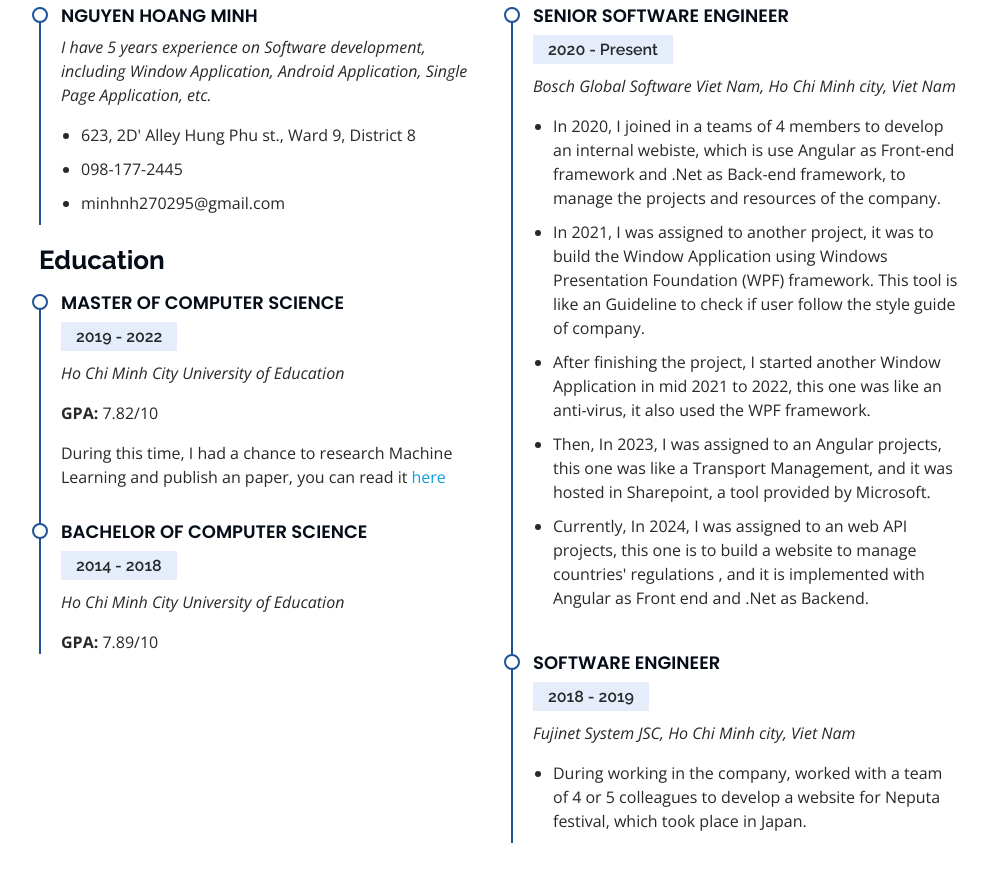
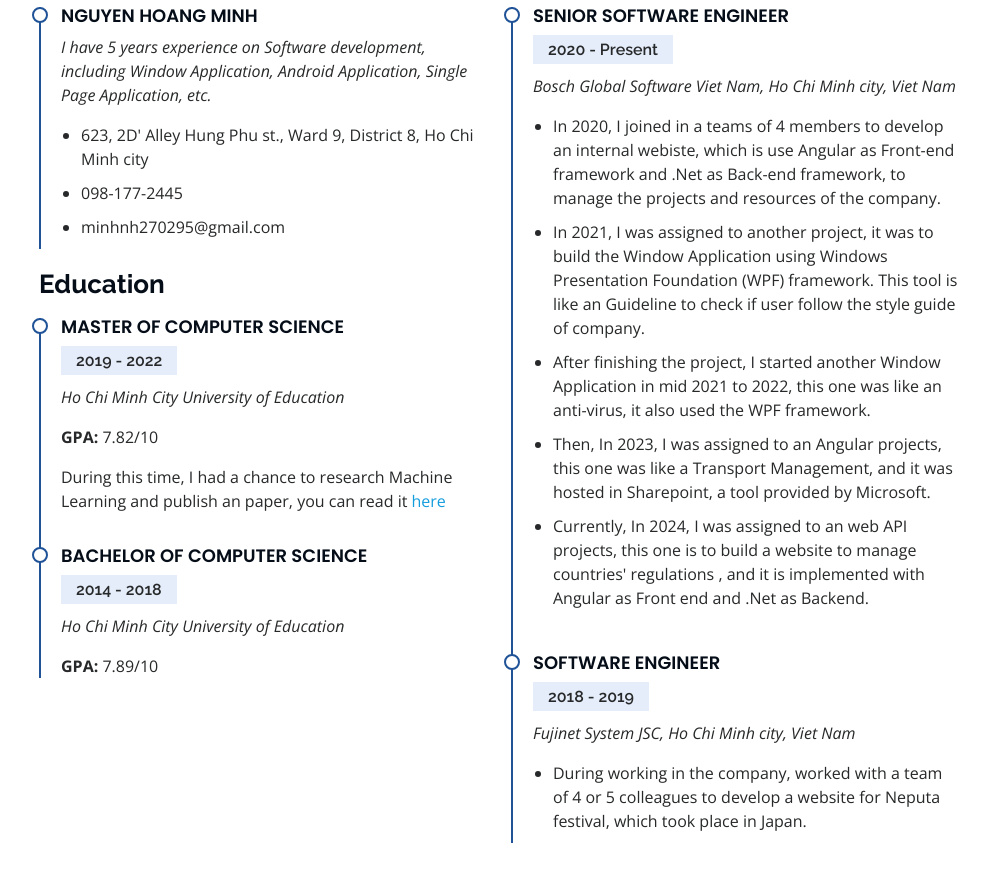
Before and after one commit to zeronguyen1995/zeronguyen1995.github.io, a plain HTML site: page index.html in a window 1280 px wide. Shown: the part 2000-2869 px from the top of the page, without its empty margins (291-1279 px from the left). Drawn offline with nearby package versions, Linux system fonts and the light colour scheme.

Commit message:
add city in address

```diff
--- a/index.html
+++ b/index.html
@@ -267,7 +267,10 @@
                   >
                 </p>
                 <ul>
-                  <li>623, 2D&apos; Alley Hung Phu st., Ward 9, District 8</li>
+                  <li>
+                    623, 2D&apos; Alley Hung Phu st., Ward 9, District 8, Ho Chi
+                    Minh city
+                  </li>
                   <li>098-177-2445</li>
                   <li>minhnh270295@gmail.com</li>
                 </ul>
```
